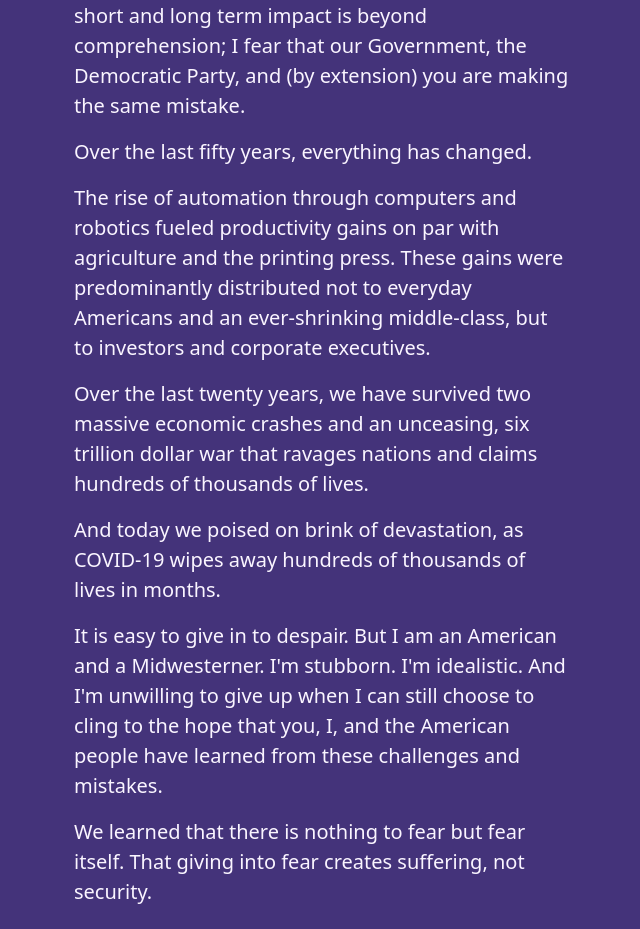
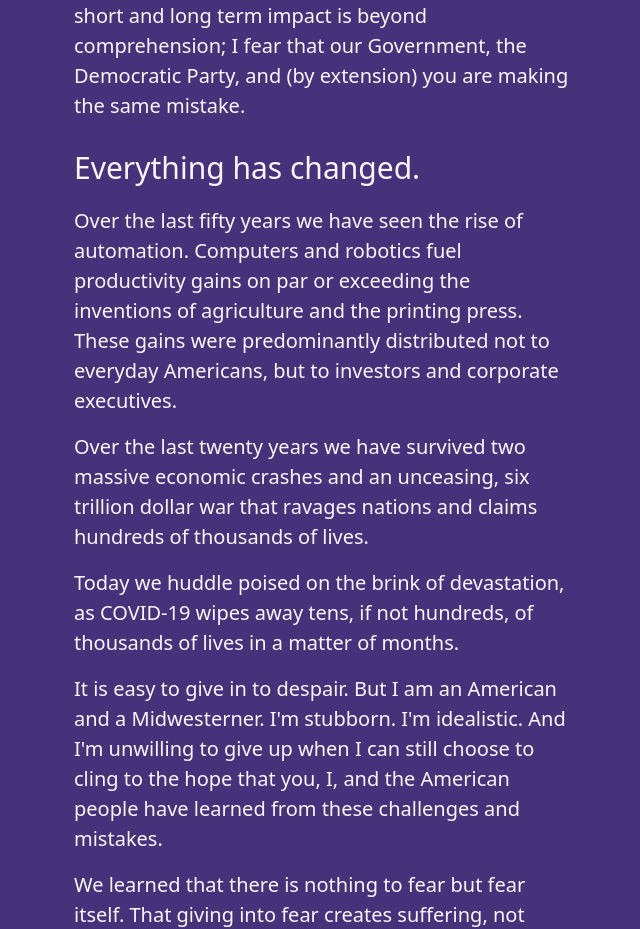
Before and after one commit to zspencer/www.dearjoeplease.com, an Eleventy site: page site/index.md in a window 1280 px wide. Shown: the part 1422-2351 px from the top of the page, without its empty margins (318-958 px from the left). Built offline with nearby package versions, Linux system fonts and the light colour scheme; Eleventy itself is replaced by a stand-in of ours; files that its build step writes are made by us from their sources.

Commit message:
Add a missing heading, fix minor grammar errors

```diff
--- a/site/index.md
+++ b/site/index.md
@@ -42,19 +42,19 @@ And as our nation grapples with an illness whose short and long term impact is
 beyond comprehension; I fear that our Government, the Democratic Party, and (by
 extension) you are making the same mistake.
 
-Over the last fifty years, everything has changed.
+## Everything has changed.
 
-The rise of automation through computers and robotics fueled productivity gains
-on par with agriculture and the printing press. These gains were predominantly
-distributed not to everyday Americans and an ever-shrinking middle-class, but to
-investors and corporate executives.
+Over the last fifty years we have seen the rise of automation. Computers and
+robotics fuel productivity gains on par or exceeding the inventions of
+agriculture and the printing press. These gains were predominantly distributed
+not to everyday Americans, but to investors and corporate executives.
 
-Over the last twenty years, we have survived two massive economic crashes and an
+Over the last twenty years we have survived two massive economic crashes and an
 unceasing, six trillion dollar war that ravages nations and claims hundreds of
 thousands of lives.
 
-And today we poised on brink of devastation, as COVID-19 wipes away hundreds of
-thousands of lives in months.
+Today we huddle poised on the brink of devastation, as COVID-19 wipes away tens,
+if not hundreds, of thousands of lives in a matter of months.
 
 It is easy to give in to despair. But I am an American and a Midwesterner. I'm
 stubborn. I'm idealistic. And I'm unwilling to give up when I can still choose
```
